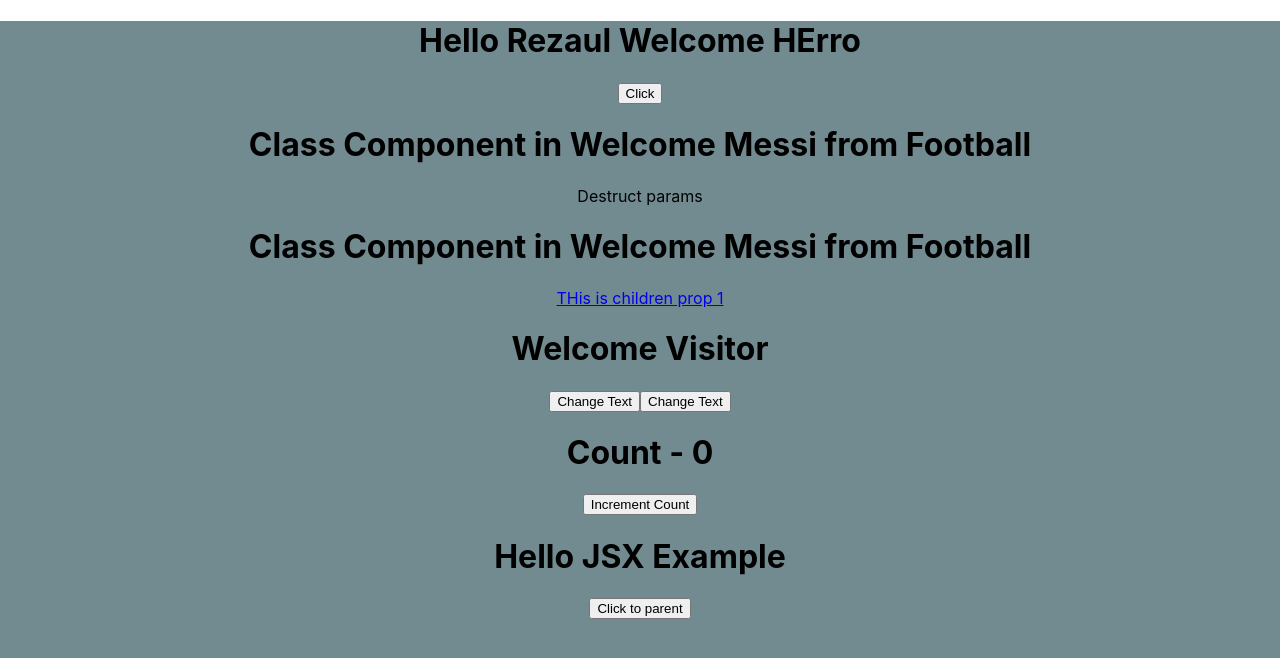
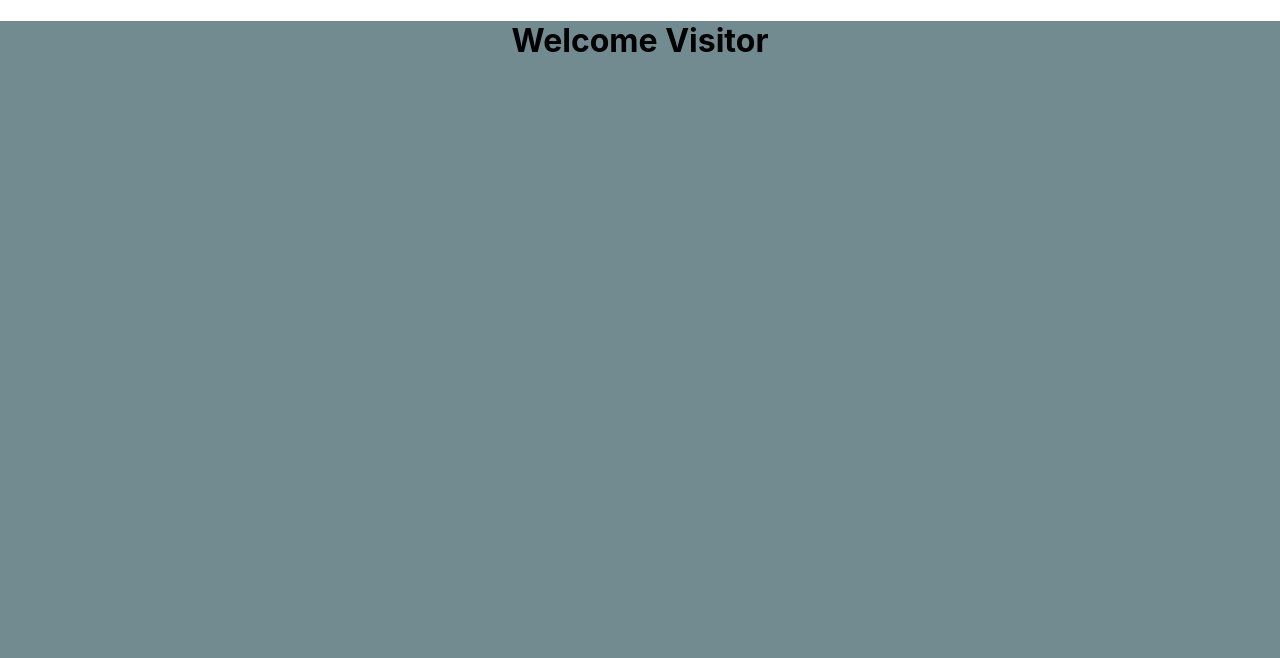
Before and after one commit to RezaulAlamOni/inventory-react, a React (Create React App) app: page / in a window 1280 px wide. Shown: the top 658 px of the page. Built offline with nearby package versions, Linux system fonts and the light colour scheme.

Commit message:
conditional rendaring

```diff
--- a/src/App.js
+++ b/src/App.js
@@ -7,24 +7,27 @@
 import Hello from "./components/Hello";
 import Message from "./components/Message";
 import Counter from "./components/Counter";
+import UserGreeting from "./components/UserGreeting";
 
 function App() {
     return (
         <div className="App">
             {/*<Greet name="Oni"/>*/}
-            <Greet name="Rezaul" herroName="HErro">
-                <p>This is children props</p>
-            </Greet>
-            <Welcome name="Messi" herroName="Football">
-                <a href="/"> THis is children prop 1</a>
-            </Welcome>
+            {/*<Greet name="Rezaul" herroName="HErro">*/}
+            {/*    <p>This is children props</p>*/}
+            {/*</Greet>*/}
+            {/*<Welcome name="Messi" herroName="Football">*/}
+            {/*    <a href="/"> THis is children prop 1</a>*/}
+            {/*</Welcome>*/}
             {/*<Welcome name="Nadal" herroName="Tennis">*/}
             {/*    <a href="/"> THis is children prop 2</a><br/>*/}
             {/*    <button>Click Here</button>*/}
             {/*</Welcome>*/}
             {/*<Hello/>*/}
-            <Message />
-            <Counter/>
+            {/*<Message />*/}
+            {/*<Counter/>*/}
+
+            <UserGreeting />
 
         </div>
     );
--- /dev/null
+++ b/src/components/UserGreeting.js
@@ -0,0 +1,41 @@
+import React, {Component} from 'react';
+
+
+class UserGreeting extends Component {
+    constructor(props, context) {
+        super(props, context);
+
+        this.state = {
+            isLoggedIn : true
+        }
+    }
+
+    render() {
+        //if else block
+        // if (this.state.isLoggedIn) {
+        //     return <div><h1>Welcome Visitor</h1></div>
+        // } else {
+        //     return  <div><h1>Welcome guest</h1></div>
+        // }
+        //  use variable
+        // let message;
+        // if (this.state.isLoggedIn) {
+        //     message = <div><h1>Welcome Visitor</h1></div>
+        // } else {
+        //     message = <div><h1>Welcome guest</h1></div>
+        // }
+        //
+        // return <div>{message}</div>
+
+        // user ternary operator
+        // return this.state.isLoggedIn ?
+        //     <div><h1>Welcome Visitor</h1></div> :
+        //     <div><h1>Welcome guest</h1></div>
+
+        // user sort circuit operator approach
+
+        return this.state.isLoggedIn && <div><h1>Welcome Visitor</h1></div>
+    }
+}
+
+export default UserGreeting;
```
